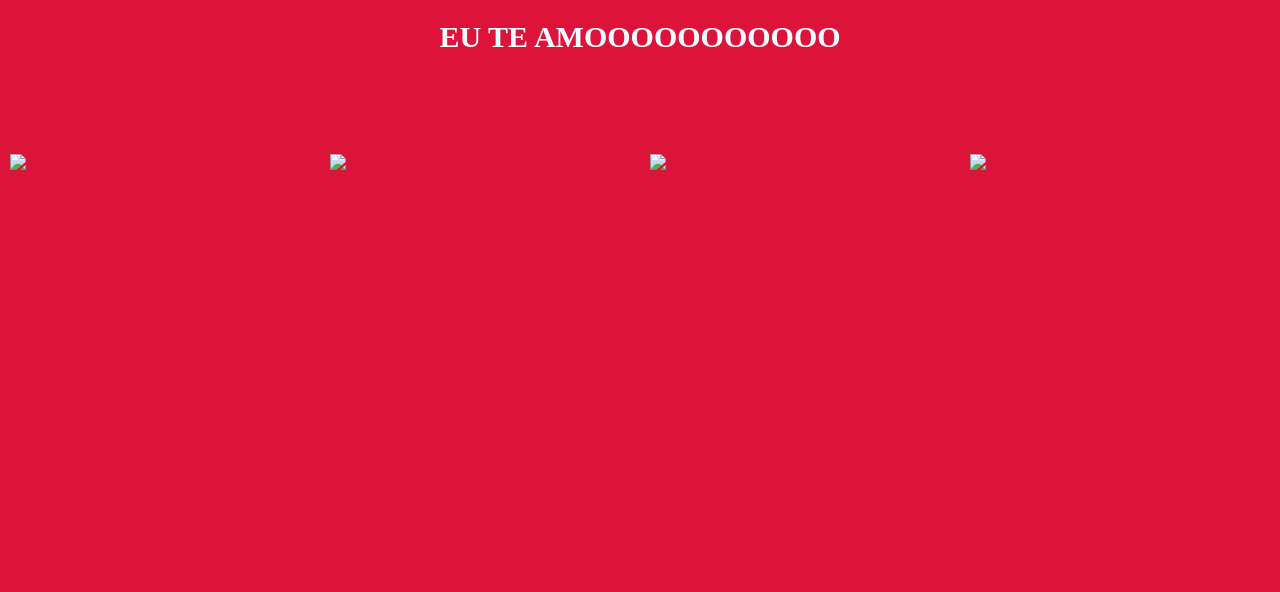
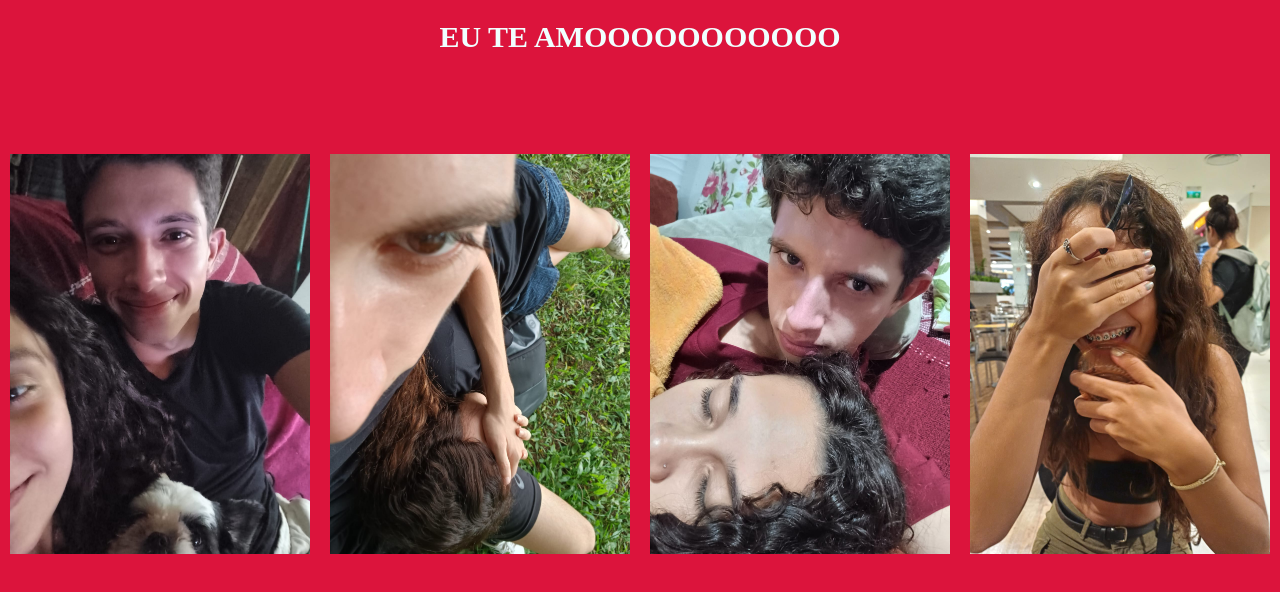
Before and after one commit to Tedesc000/meu-site, a plain HTML site: page 2024.html in a window 1280 px wide. Drawn offline with Linux system fonts and the light colour scheme.

Commit message:
Update 2024.html

```diff
--- a/2024.html
+++ b/2024.html
@@ -28,10 +28,10 @@
 <body>
     <h1>EU TE AMOOOOOOOOOOO</h1>
     <div class="imagens">
-        <img src="/amor/1.jfif">
-        <img src="/amor/2.jfif">
-        <img src="/amor/3.jfif">
-        <img src="/amor/4.jfif">
+        <img src="1.jfif">
+        <img src="2.jfif">
+        <img src="3.jfif">
+        <img src="4.jfif">
     </div>
 
 </body>
```
